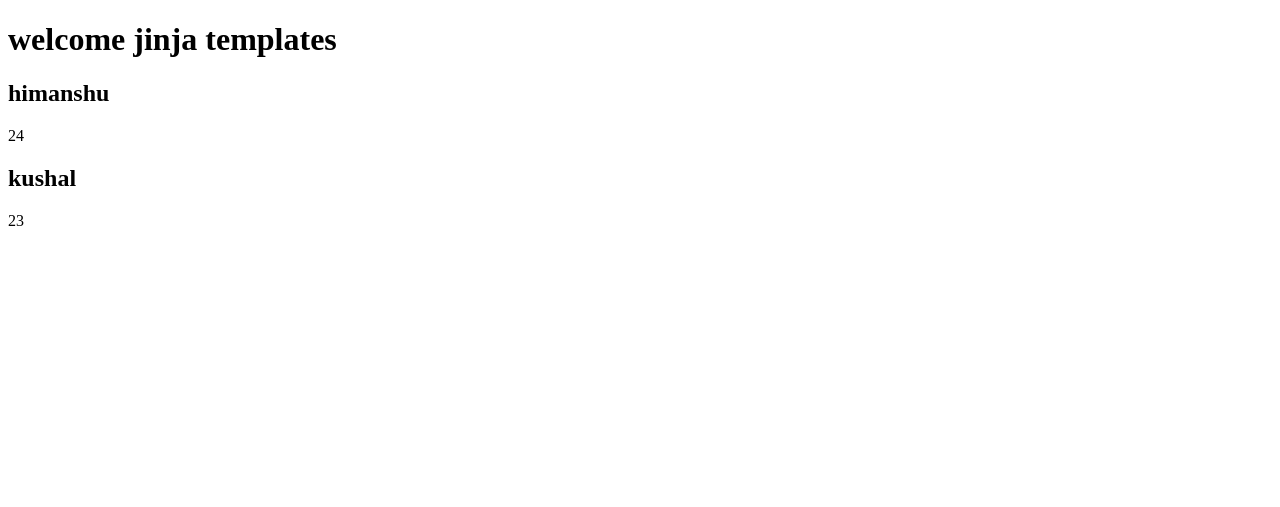
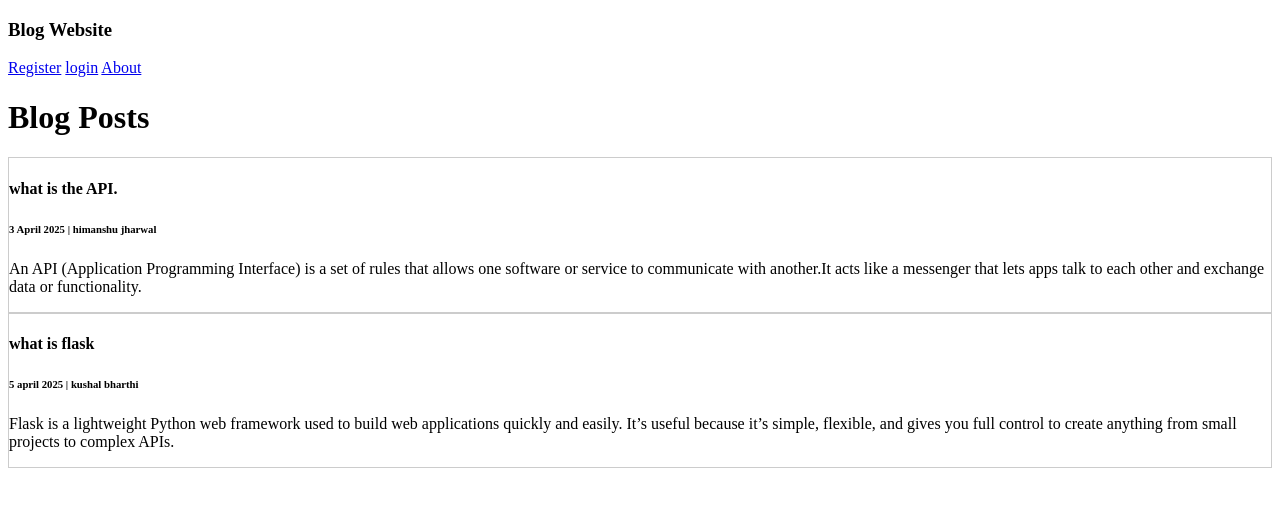
Before and after one commit to himujharwal/Blog_post_website, a Flask app: page / in a window 1280 px wide. Shown: the top 507 px of the page. Run offline with Flask 3, Linux system fonts and the light colour scheme.

Commit message:
modifies some files

```diff
--- a/app.py
+++ b/app.py
@@ -12,15 +12,19 @@ app.config['SECRET_KEY']= '15644274b06634631ae8cf766cfd6167'
 
 posts = [
     {
-        'author':'himanshu',
-         'age': 24,
-         'post':'first post of my about the jinja templates'
+        'title': 'what is the API.',
+        'date' : '3 April 2025',
+        'author':'himanshu jharwal',
+
+        'post':"An API (Application Programming Interface) is a set of rules that allows one software or service to communicate with another.It acts like a messenger that lets apps talk to each other and exchange data or functionality."
+
 
     },
-    {
-    'author':'kushal',
-        'age': 23,
-        'post':'second post about the frondetend developmendts'
+    { 'title': 'what is flask' ,
+      'date': '5 april 2025',
+      'author':'kushal bharthi',
+
+      'post':'Flask is a lightweight Python web framework used to build web applications quickly and easily. It’s useful because it’s simple, flexible, and gives you full control to create anything from small projects to complex APIs.'
 
     }
 ]
--- a/templates/about.html
+++ b/templates/about.html
@@ -1,5 +1,5 @@
 {%extends 'base.html'%}
 
 {%block content%}
-    <h1>THIS IS ABOUT page</h1>
+    <h4>we are the community of blogger who share their insight about techonlogy and future. we glad to have you.please share your views about that</h4>
 {%endblock content%}
--- a/templates/home.html
+++ b/templates/home.html
@@ -1,10 +1,54 @@
 {% extends 'base.html'%}
 
 {%block content%}
-    <h1>welcome jinja templates</h1>
-    {%for post in posts%}
-        <h2>{{post.author}}</h2>
-        <p>{{post.age}}</p>
-    {%endfor%}
+<!-- Navigation Bar -->
+<div class="container-fluid bg-dark text-white py-3">
+    <div class="container">
+        <div class="row align-items-center">
+            <!-- Left Side: Brand -->
+            <div class="col-6">
+                <h3 class="m-0">Blog Website</h3>
+            </div>
+
+            <!-- Right Side: Navigation Links -->
+            <div class="col-6 text-end">
+                <a href="{{url_for('register')}}" class="text-white text-decoration-none me-3">Register</a>
+                <a href="{{url_for('login')}}" class="text-white text-decoration-none me-3">login</a>
+                <a href="{{url_for('about')}}" class="text-white text-decoration-none">About</a>
+            </div>
+        </div>
+    </div>
+</div>
+
+
+
+
+<!-- Main Content -->
+<div class="container mt-5">
+    <div class="row">
+        <!-- Left half: blog posts -->
+        <div class="col-md-6">
+            <h1 class="mb-4">Blog Posts</h1>
+
+            {% for post in posts %}
+            <div class="card mb-4" style="border: 1px solid #ccc;">
+                <div class="card-body bg-primary text-white">
+                    <h4>{{ post.title }}</h4>
+                    <h6>{{ post.date }} | {{ post.author }}</h6>
+                    <p>{{ post.post }}</p>
+                </div>
+            </div>
+            {% endfor %}
+        </div>
+
+        <!-- Right half (empty for now, can be sidebar or extra content) -->
+        <div class="col-md-6">
+            <!-- Optional: Add sidebar, images, or widgets here -->
+        </div>
+    </div>
+</div>
+
+
+
 
 {%endblock content%}
--- a/templates/register.html
+++ b/templates/register.html
@@ -2,7 +2,7 @@
 
 {% block content %}
 <div class="container mt-5">
-    <h2>Register</h2>
+    <h2>Join Today</h2>
     <form method="POST" action="">
         {{ form.hidden_tag() }}
 
```
